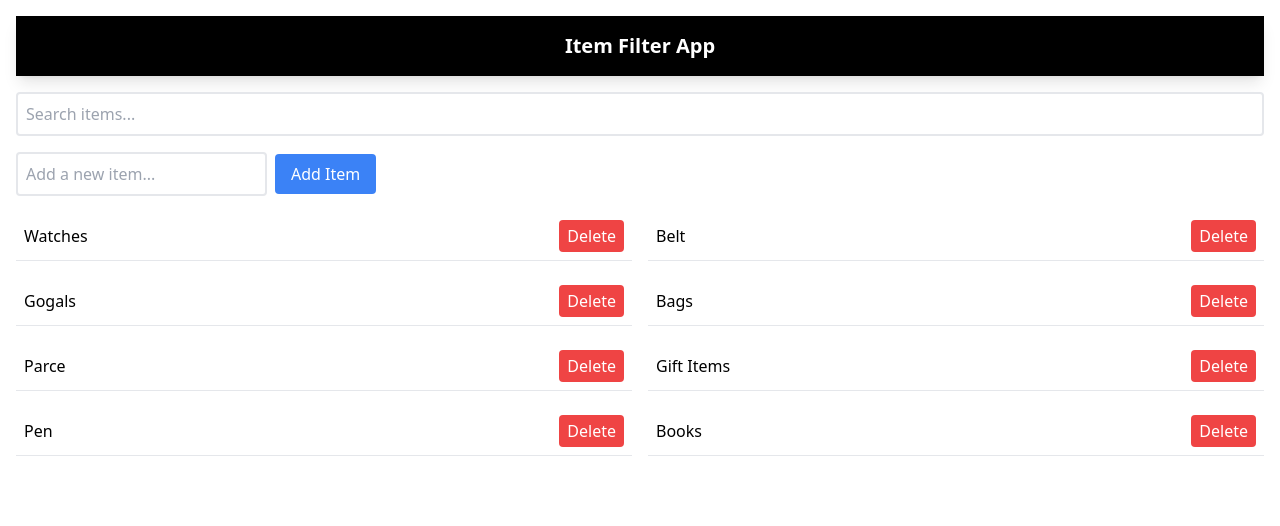
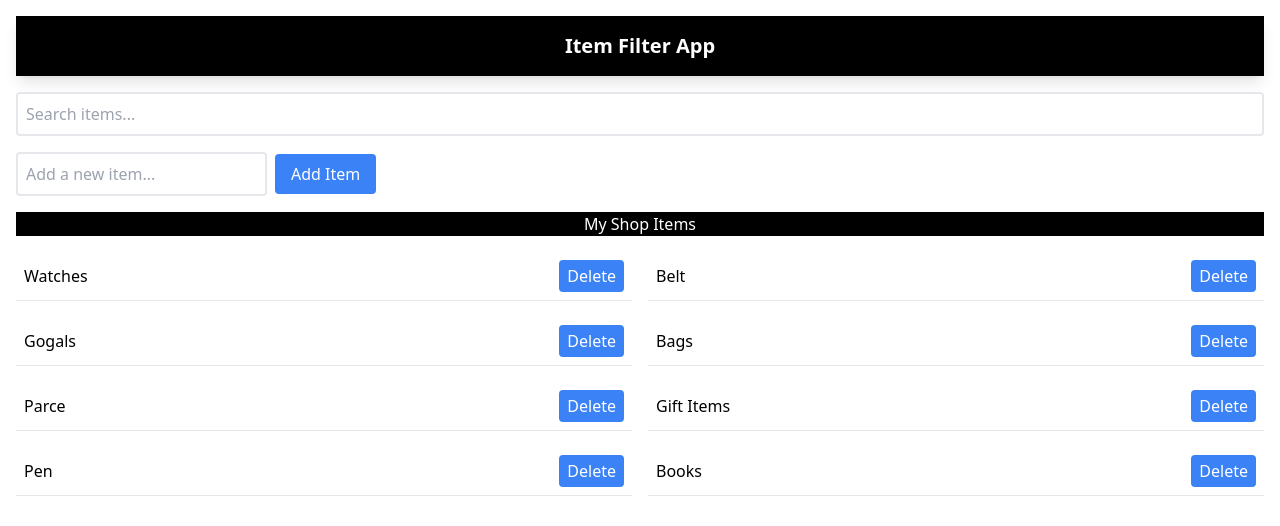
Before and after one commit to Dtejas2022/returnjourny_Assignment, a React (Create React App) app in the folder item-filter-app/: page / in a window 1280 px wide. Shown: the top 526 px of the page. Built offline with nearby package versions, Linux system fonts and the light colour scheme.

Commit message:
shop items heading, hover effect for buttons added

```diff
--- a/item-filter-app/src/App.js
+++ b/item-filter-app/src/App.js
@@ -24,6 +24,7 @@ const App = () => {
                 <Header />
                 <SearchBar /> {/* search bar component */}
                 <AddItem />
+                <p className='container mx-auto flex justify-center items-center bg-black mt-4 text-white'>My Shop Items</p>
                 <ItemList /> {/*filtered item list and add item list */}
             </div>
         </Provider>
--- a/item-filter-app/src/components/AddItem.js
+++ b/item-filter-app/src/components/AddItem.js
@@ -25,7 +25,7 @@ const AddItem = () => {
             />
             <button
                 onClick={handleAddItem}  //above dicleared handler
-                className="bg-blue-500 text-white px-4 py-2 rounded"
+                className="bg-blue-500 hover:bg-green-500 text-white px-4 py-2 rounded"
             >
                 Add Item
             </button>
--- a/item-filter-app/src/components/Item.js
+++ b/item-filter-app/src/components/Item.js
@@ -23,7 +23,7 @@ const Item = React.memo(({ item }) => {
             <span>{item}</span>
             <button
                 onClick={handleDelete}
-                className="bg-red-500 text-white px-2 py-1 rounded"
+                className="bg-blue-500 hover:bg-red-500 text-white px-2 py-1 rounded"
             >
                 Delete
             </button>
```
